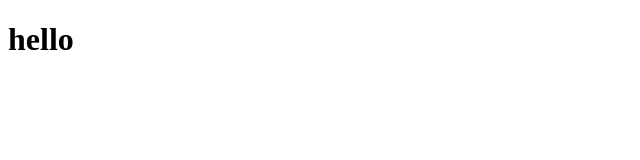
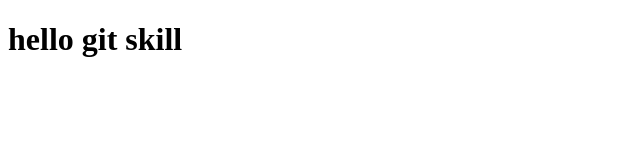
Before and after one commit to sandy2712446/sampleproj, a plain HTML site: page index.html in a window 1280 px wide. Shown: the whole page, without its empty margins (0-640 px from the left). Drawn offline with Linux system fonts and the light colour scheme.

Commit message:
updated the file

```diff
--- a/index.html
+++ b/index.html
@@ -10,6 +10,6 @@
 </body>
 <script>
     let headtag=document.querySelector('h1');
-    headtag.innerText='hello ';
+    headtag.innerText='hello  git skill';
 </script>
 </html>
```
